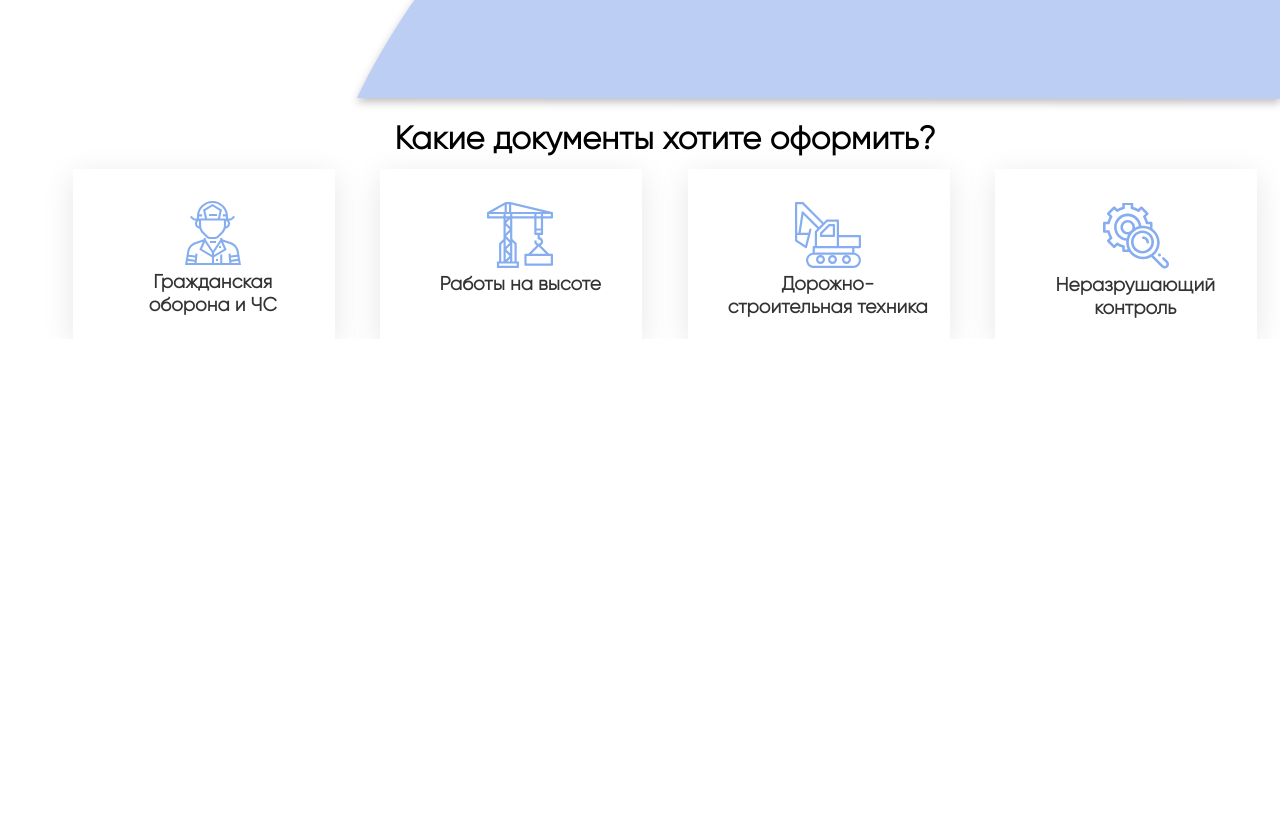
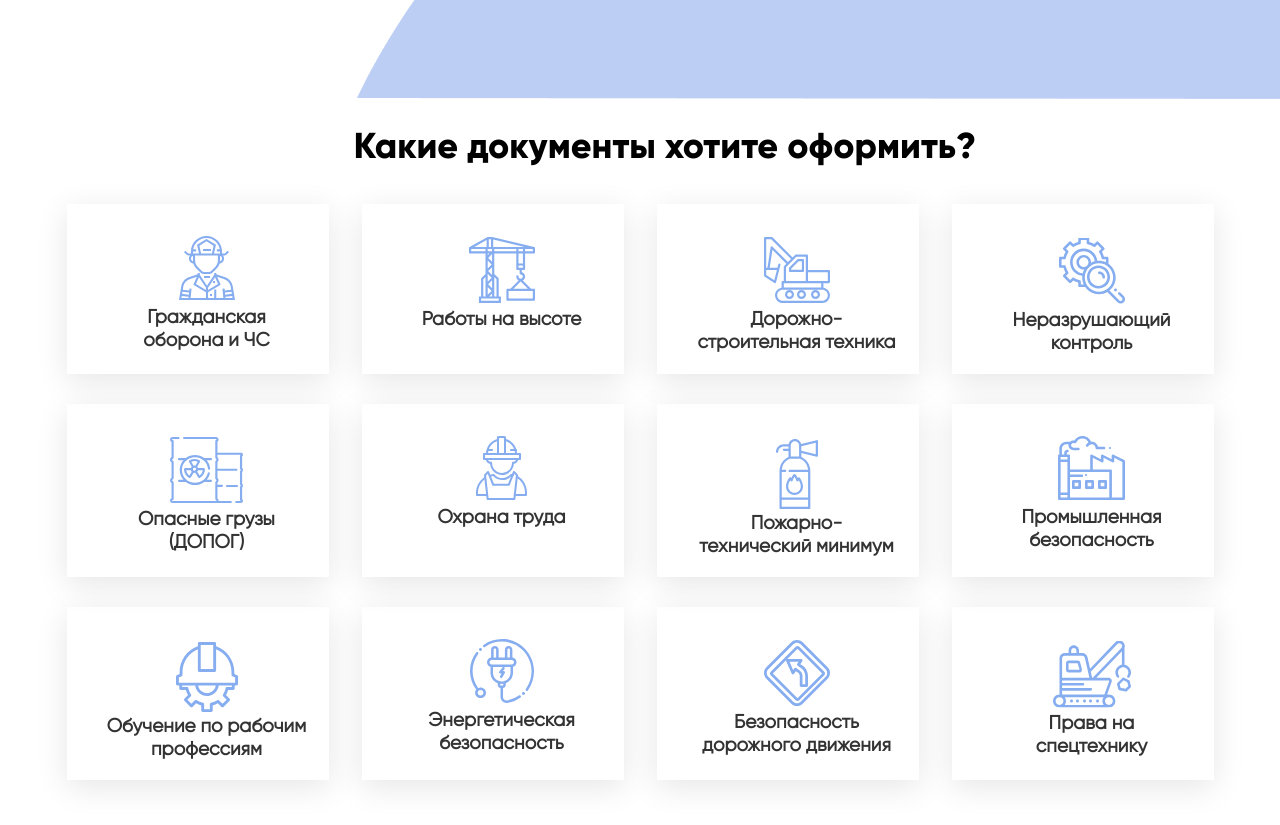
Before and after one commit to VitaliyGaidyk/Documents_pet, a website: page app/index.html in a window 1280 px wide. Shown: the part 701-1526 px from the top of the page. Before the commit the page ends 1040 px from the top, so only its background shows below. Drawn offline with nearby package versions, Linux system fonts and the light colour scheme.

Commit message:
fix cards

```diff
--- a/app/index.html
+++ b/app/index.html
@@ -11,7 +11,6 @@
 <body>
 
     <header class="header container">
-
         <div class="header__top">
             <img class="header__logo" src="images/svg/logo.svg" alt="">
             <p class="header__text">
@@ -66,14 +65,16 @@
 
     <section class="documents__items container">
         <h1 class="documents__items-title">Какие документы хотите оформить?</h1>
+        <div class="documents__wrapper">
             <div class="documents__card">
                 <div class="documents__card-item">
-
-                <img class="documents__card-icon" src="images/svg/body-item1.svg" alt="">
+                    <img class="documents__card-icon" src="images/svg/body-item-1.svg" alt="">
                     <div class="documents__icon-title">
+                        <a class="documents__card-link" href="#">
                             <p> Гражданская
                                 оборона и ЧС
                             </p>
+                        </a>
                     </div>
                 </div>
 
@@ -81,9 +82,11 @@
                 <div class="documents__card-item">
                     <img class="documents__card-icon" src="images/svg/body-item-2.svg" alt="">
                     <div class="documents__icon-title">
+                        <a class="documents__card-link" href="#">
                             <p> Работы на
                                 высоте
                             </p>
+                        </a>
                     </div>
                 </div>
 
@@ -91,9 +94,11 @@
                 <div class="documents__card-item">
                     <img class="documents__card-icon" src="images/svg/body-item-3.svg" alt="">
                     <div class="documents__icon-title">
+                        <a class="documents__card-link" href="#">
                             <p> Дорожно-
                                 строительная техника
                             </p>
+                        </a>
                     </div>
                 </div>
 
@@ -102,16 +107,118 @@
                 <div class="documents__card-item">
                     <img class="documents__card-icon" src="images/svg/body-item-4.svg" alt="">
                     <div class="documents__icon-title">
+                        <a class="documents__card-link" href="#">
                             <p> Неразрушающий
                                 контроль
                             </p>
+                        </a>
+                    </div>
+                </div>
+            </div>
+            <div class="documents__card">
+                <div class="documents__card-item">
+
+                    <img class="documents__card-icon" src="images/svg/body-item-5.svg" alt="">
+                    <div class="documents__icon-title">
+                        <a class="documents__card-link" href="#">
+                            <p> Опасные грузы
+                                (ДОПОГ)
+                            </p>
+                        </a>
+                    </div>
+                </div>
+
+
+                <div class="documents__card-item">
+                    <img class="documents__card-icon" src="images/svg/body-item-6.svg" alt="">
+                    <div class="documents__icon-title">
+                        <a class="documents__card-link" href="#">
+                            <p> Охрана труда
+                            </p>
+                        </a>
+
+                    </div>
+                </div>
+
+
+                <div class="documents__card-item">
+                    <img class="documents__card-icon" src="images/svg/body-item-7.svg" alt="">
+                    <div class="documents__icon-title">
+                        <a class="documents__card-link" href="#">
+                            <p> Пожарно-технический минимум
+                            </p>
+                        </a>
+                    </div>
+                </div>
+
+
+
+                <div class="documents__card-item">
+                    <img class="documents__card-icon" src="images/svg/body-item-8.svg" alt="">
+                    <div class="documents__icon-title">
+                        <a class="documents__card-link" href="#">
+                            <p> Промышленная безопасность
+                            </p>
+                        </a>
+                    </div>
+                </div>
+            </div>
+            <div class="documents__card">
+                <div class="documents__card-item">
+
+                    <img class="documents__card-icon" src="images/svg/body-item-9.svg" alt="">
+                    <div class="documents__icon-title">
+                        <a class="documents__card-link" href="#">
+                            <p> Обучение по рабочим профессиям
+                            </p>
+                        </a>
+
+                    </div>
+                </div>
+
+
+                <div class="documents__card-item">
+                    <img class="documents__card-icon" src="images/svg/body-item-10.svg" alt="">
+                    <div class="documents__icon-title">
+                        <a class="documents__card-link" href="#">
+                            <p> Энергетическая безопасность
+                            </p>
+                        </a>
+                    </div>
+                </div>
+
+
+                <div class="documents__card-item">
+                    <img class="documents__card-icon" src="images/svg/body-item-11.svg" alt="">
+                    <div class="documents__icon-title">
+                        <a class="documents__card-link" href="#">
+                            <p> Безопасность
+                                дорожного движения
+                            </p>
+                        </a>
+                    </div>
+                </div>
+
+
+
+                <div class="documents__card-item">
+                    <img class="documents__card-icon" src="images/svg/body-item-12.svg" alt="">
+                    <div class="documents__icon-title">
+                        <a class="documents__card-link" href="#">
+                            <p> Права на
+                                спецтехнику
+                            </p>
+                        </a>
                     </div>
                 </div>
             </div>
         </div>
+        </div>
+        </div>
+        </div>
+    </section>
 
-
-        </div>
+    <section class="section__advantages">
 
     </section>
 
--- a/app/scss/_global.scss
+++ b/app/scss/_global.scss
@@ -23,14 +23,17 @@ a {
     display: inline-block;
     text-decoration: none;
     color: #333333;
+
+    &:hover {
+        cursor: pointer;
+    }
 }
 
 .header {
     position: relative;
     // margin-top: 21px;
     height: 100vh;
-    filter: drop-shadow(0px 4px 4px rgba(0, 0, 0, 0.25));
-    margin-bottom: 30px;
+
 
 }
 
--- a/app/scss/style.scss
+++ b/app/scss/style.scss
@@ -21,14 +21,6 @@
         top: 143px;
         right: 250px;
         width: 100%;
-    }
-
-    &__logo {
-        // padding-top: 39px;
-    }
-
-    &__contacts {
-        // padding-top: 39px;
     }
 
     &__contacts-item:nth-child(2) {
@@ -208,6 +200,16 @@
 .documents__items {
     text-align: center;
 
+    .documents__items-title {
+        font-weight: 800;
+        font-size: 36px;
+        line-height: 46px;
+        text-align: center;
+        margin-bottom: 35px;
+        font-family: 'Gilroy Extra Bold';
+
+    }
+
     .documents__card {
         display: flex;
         text-align: center;
@@ -233,7 +235,16 @@
     .documents__card-item {
         width: 262px;
         box-shadow: 0px 7px 30px rgba(0, 0, 0, 0.1);
+        margin-bottom: 30px;
+    }
+
+    .documents__wrapper {
+        margin-right: 50px;
     }
 }
 
+.section__advantages {
+    margin-top: 30px;
+}
+
 @import '_media';
```
Also changed, not shown: app/css/style.min.css, app/images/svg/advantages-1.svg (added), app/images/svg/advantages-2.svg (added), app/images/svg/advantages-3.svg (added), app/images/svg/advantages-4.svg (added), app/images/svg/body-item-1.svg (renamed from app/images/svg/body-item1.svg). Lines whose indentation alone changed are shown as unchanged.
